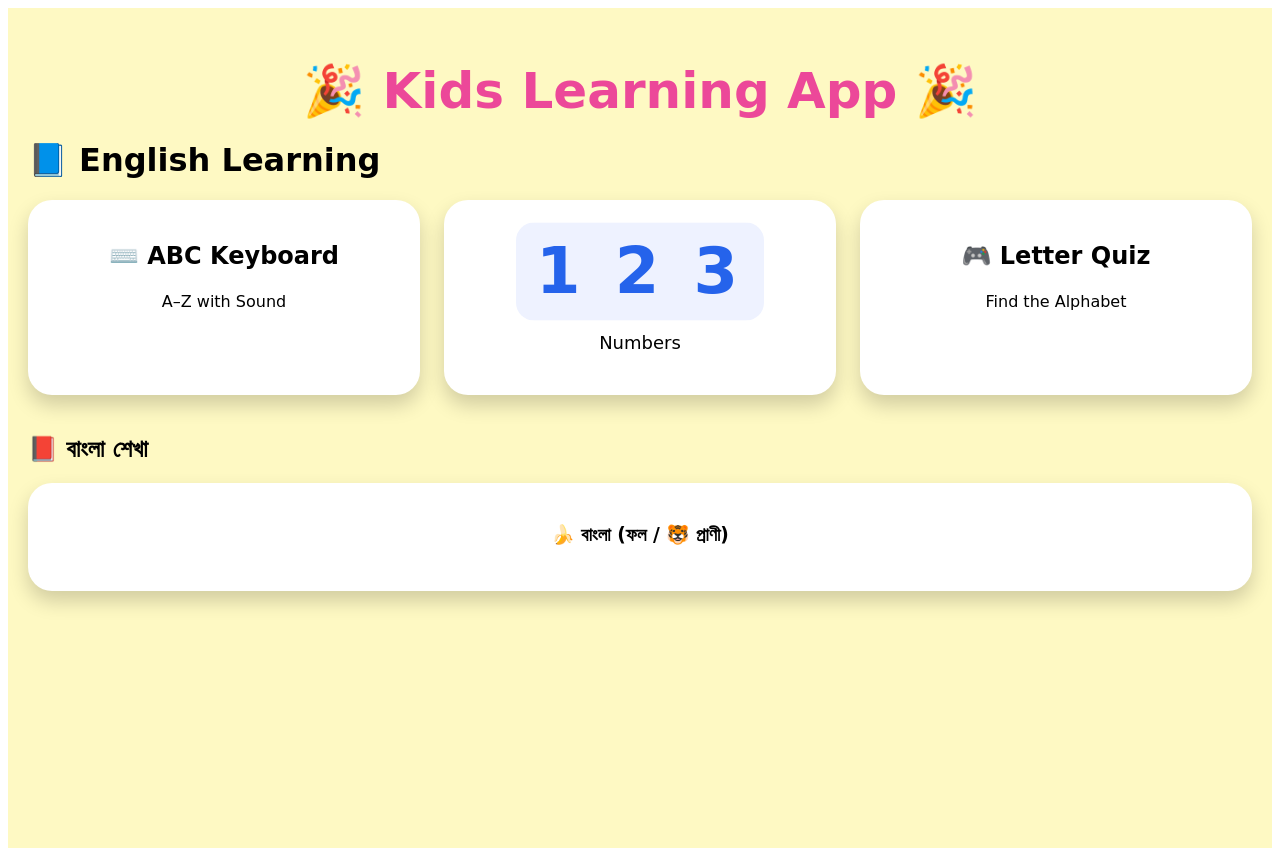
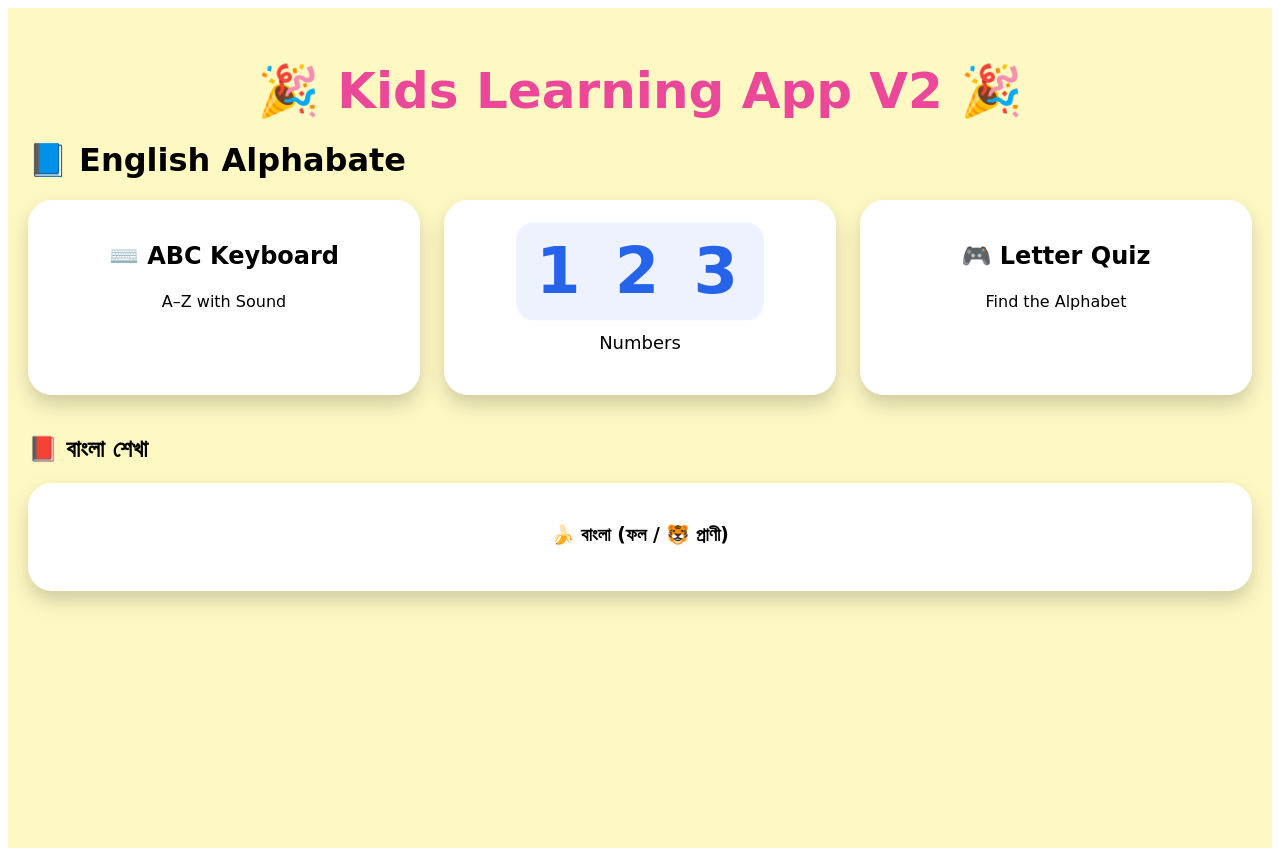
Before and after one commit to mail07miraj/kids-learning-app, a React (Vite) app: page / in a window 1280 px wide. Built offline with nearby package versions, Linux system fonts and the light colour scheme.

Commit message:
Test auto update

```diff
--- a/src/App.jsx
+++ b/src/App.jsx
@@ -45,11 +45,11 @@ function Home() {
           marginBottom: "20px"
         }}
       >
-        🎉 Kids Learning App 🎉
+        🎉 Kids Learning App V2 🎉
       </h1>
 
       {/* ENGLISH */}
-      <h1>📘 English Learning</h1>
+      <h1>📘 English Alphabate</h1>
       <div style={cardWrap}>
         <AnimatedCard onClick={() => navigate("/english-keyboard")}>
           <h2 style={floatText}>⌨️ ABC Keyboard</h2>
```
